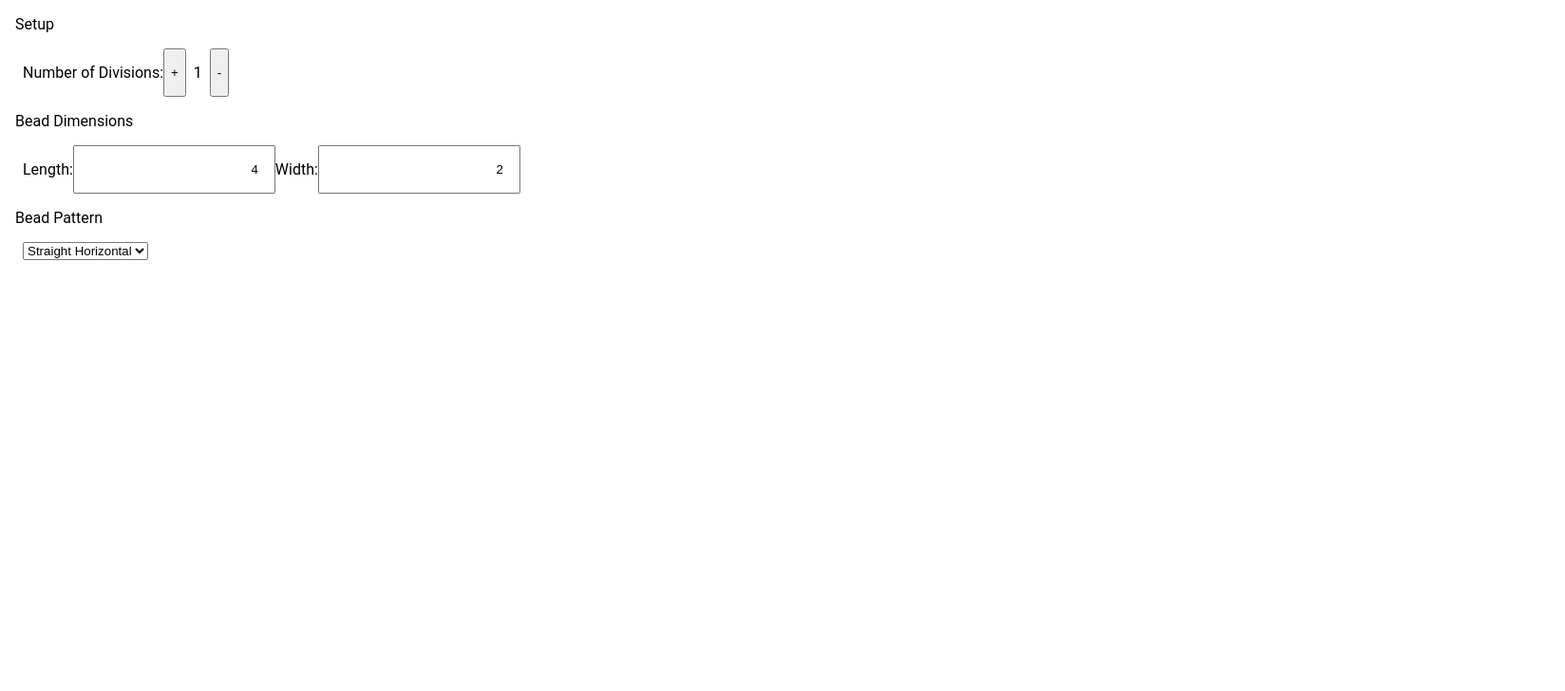
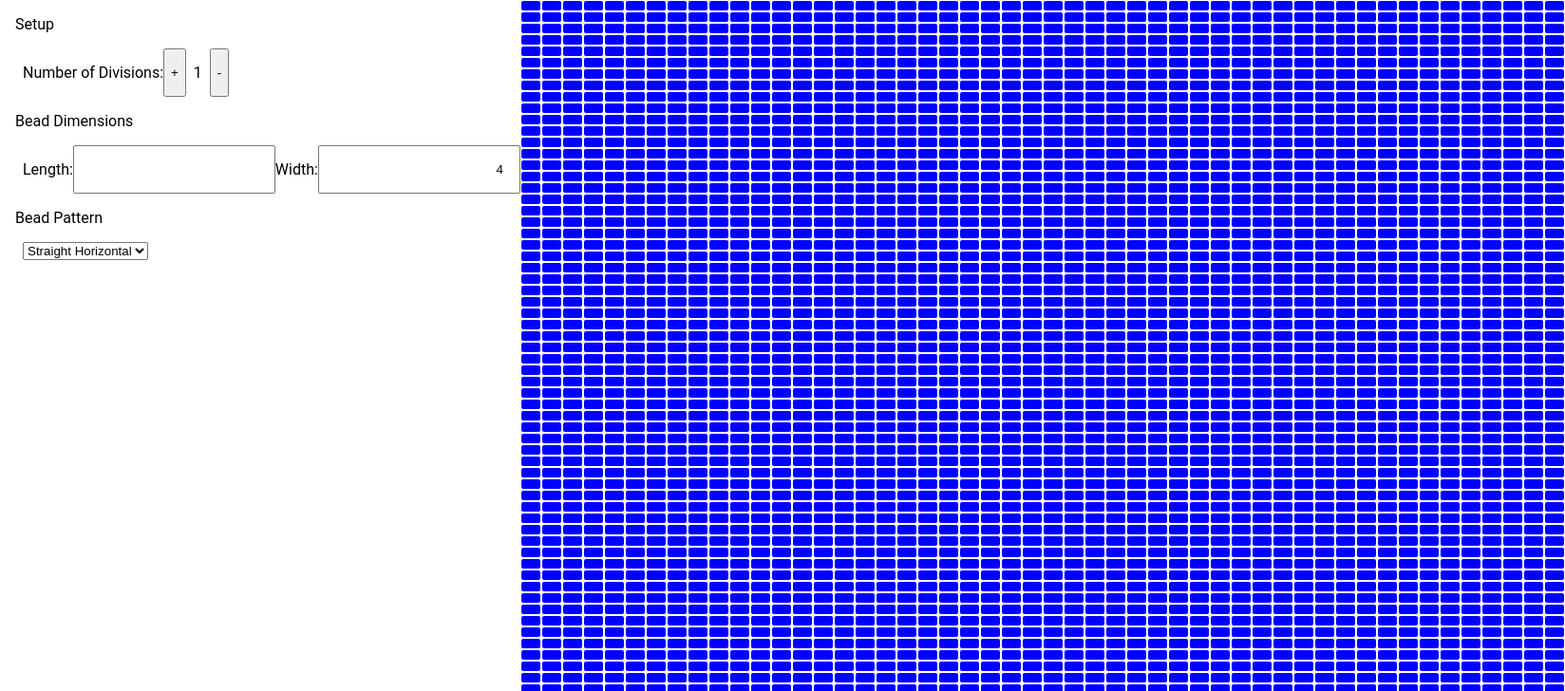
Before and after one commit to grsmyth/bead-designer, a React (Create React App) app: page / in a window 1280 px wide. Shown: the top 728 px of the page at 95% size, 1648 px wide, since content can reach past the window. Built offline with nearby package versions, Linux system fonts and the light colour scheme.

Commit message:
adding in bead sections

```diff
--- a/src/App.js
+++ b/src/App.js
@@ -9,7 +9,7 @@ function App() {
   return (
     <ColourContextProvider>
       <BeadContextProvider>
-        <Container flexDirection="column">
+        <Container flexDirection="row">
           <LeftBar />
           <WorkSpace />
           <RightBar />
--- /dev/null
+++ b/src/components/Bead.js
@@ -0,0 +1,28 @@
+import styled from "styled-components";
+
+const BeadContainer = styled.div`
+  height: ${(props) => props.height + "px"};
+  width: ${(props) => props.width + "px"};
+  background-color: blue;
+  margin-left: ${(props) =>
+    props.marginLeft ? props.marginLeft + "px" : undefined};
+  margin-right: ${(props) =>
+    props.marginRight ? props.marginRight + "px" : undefined};
+  margin-top: ${(props) =>
+    props.marginTop ? props.marginTop + "px" : undefined};
+  margin-bottom: ${(props) =>
+    props.marginBottom ? props.marginBottom + "px" : undefined};
+  border-radius: 2px;
+`;
+const Bead = ({ height, width }) => (
+  <BeadContainer
+    height={height}
+    width={width}
+    marginLeft={1}
+    marginRight={1}
+    marginTop={1}
+    marginBottom={1}
+  />
+);
+
+export default Bead;
--- /dev/null
+++ b/src/components/BeadSection.js
@@ -0,0 +1,38 @@
+import * as React from "react";
+import { useState, useEffect } from "react";
+import { INITIAL_SETUP } from "../constants/beads";
+import { useBeadContext } from "../hooks";
+import Bead from "./Bead";
+import Container from "./container";
+export const BeadContext = React.createContext({});
+
+const BeadSection = () => {
+  const { beadPattern } = useBeadContext();
+  const [beads, setBeads] = useState(INITIAL_SETUP());
+
+  //   useEffect(() => {
+  //     const initialBeads = INITIAL_SETUP();
+
+  //     setBeads(beads);
+  //   }, []);
+
+  //   const renderBeads = () => {
+  //     return
+  //   };
+
+  return (
+    <Container flexDirection="column">
+      {beads.map((beadRow, i) => {
+        return (
+          <Container key={`bead-${i}`} flexDirection="row">
+            {beadRow.map((bead, j) => (
+              <Bead key={`bead-${i}${j}`} {...bead} />
+            ))}
+          </Container>
+        );
+      })}
+    </Container>
+  );
+};
+
+export default BeadSection;
--- a/src/components/LeftBar/index.js
+++ b/src/components/LeftBar.js
@@ -1,8 +1,14 @@
 import { useEffect, useState } from "react";
-import { BEAD_PATTERNS, BEAD_SIZES, HEIGHT, WIDTH } from "../../constants/beads";
+import {
+  BEAD_PATTERNS,
+  BEAD_SIZES,
+  HEIGHT,
+  WIDTH,
+} from "../constants/beads";
 import styled from "styled-components";
-import Container from "../container";
-import Text from "../text";
+import Container from "./container";
+import Text from "./text";
+import { useBeadContext } from "../hooks";
 
 const Input = styled.input`
   text-align: right;
@@ -12,25 +18,14 @@ const Input = styled.input`
 `;
 
 const LeftBar = () => {
-  const [divisions, setDivisions] = useState(1);
+  const { beadPattern, setBeadPattern, divisions, setDivisions } = useBeadContext();
   const [beadSize, setBeadSize] = useState(BEAD_SIZES[0]);
-  const [beadPattern, setBeadPattern] = useState("horizontal");
 
   const setSize = ({ target: { value } }, field) => {
     setBeadSize({ ...beadSize, [field]: value });
   };
 
   const patterns = Object.keys(BEAD_PATTERNS);
-
-  useEffect(() => {
-    const width = WIDTH;
-    const height = HEIGHT;
-
-    const heightPerDivision = height / divisions;
-
-
-
-  })
 
   return (
     <Container flexDirection="column" paddingLeft={16}>
--- /dev/null
+++ b/src/components/WorkSpace.js
@@ -0,0 +1,5 @@
+import BeadSection from "./BeadSection";
+
+const WorkSpace = () => <BeadSection />;
+
+export default WorkSpace;
--- a/src/components/WorkSpace/index.js
+++ /dev/null
@@ -1,3 +0,0 @@
-const WorkSpace = () => <div />;
-
-export default WorkSpace;
--- a/src/constants/beads.js
+++ b/src/constants/beads.js
@@ -1,24 +1,24 @@
-export const BEAD_SIZES = [{ name: "Miyuki Bead", length: 4, width: 2 }];
+export const BEAD_SIZES = [{ name: "Miyuki Bead", width: 4, height: 2 }];
 
 export const BEAD_PATTERNS = {
   horizontal: {
     name: "Straight Horizontal",
-    pattern: 1,
+    pattern: {repeat: 1, offset: 0},
     xOffset: 0,
     yOffset: 0,
     zRotation: 0,
   },
   vertical: {
     name: "Straight Vertical",
-    pattern: 1,
+    pattern: {repeat: 1, offset: 0},
     xOffset: 0,
     yOffset: 0,
     zRotation: 90,
   },
-  brick: { name: "Brick", pattern: 2, xOffset: 0.5, yOffset: 0, zRotation: 0 },
+  brick: { name: "Brick", pattern: {repeat: 1, offset: 1}, xOffset: 0.5, yOffset: 0, zRotation: 0 },
   doubleBrick: {
     name: "Double Brick",
-    pattern: 3,
+    pattern: {repeat: 2, offset: 1},
     xOffset: 0.5,
     yOffset: 0,
     zRotation: 0,
@@ -27,22 +27,26 @@ export const BEAD_PATTERNS = {
 
 export const BEAD = {
   colour: "#8633FF",
-  length: 4,
-  width: 2,
+  width: 20,
+  height: 10,
   x: 0,
   y: 0,
 };
 
-export const HEIGHT = 2000;
-export const WIDTH = 500;
+export const HEIGHT = 100;
+export const WIDTH = 50;
 
 export const INITIAL_SETUP = (height = HEIGHT, width = WIDTH) => {
   const beads = [];
 
   for (let i = 0; i < height; i++) {
+    const beadRow = [];
     for (let j = 0; j < width; j++) {
       const bead = { ...BEAD, x: j, y: i };
-      beads.push(bead);
+      beadRow.push(bead);
     }
+    beads.push(beadRow);
   }
+
+  return beads;
 };
--- a/src/context/index.js
+++ b/src/context/index.js
@@ -3,12 +3,17 @@ import { useState } from "react";
 export const BeadContext = React.createContext({});
 
 export const BeadContextProvider = ({ children }) => {
-  const [beads, setBeads] = useState({});
   const [beadPattern, setBeadPattern] = useState("horizontal");
+  const [divisions, setDivisions] = useState(1);
 
   return (
     <BeadContext.Provider
-      value={{ beads, setBeads, beadPattern, setBeadPattern }}
+      value={{
+        beadPattern,
+        setBeadPattern,
+        divisions,
+        setDivisions,
+      }}
     >
       {children}
     </BeadContext.Provider>
```
Also changed, not shown: src/components/RightBar.js (renamed from src/components/RightBar/index.js).
